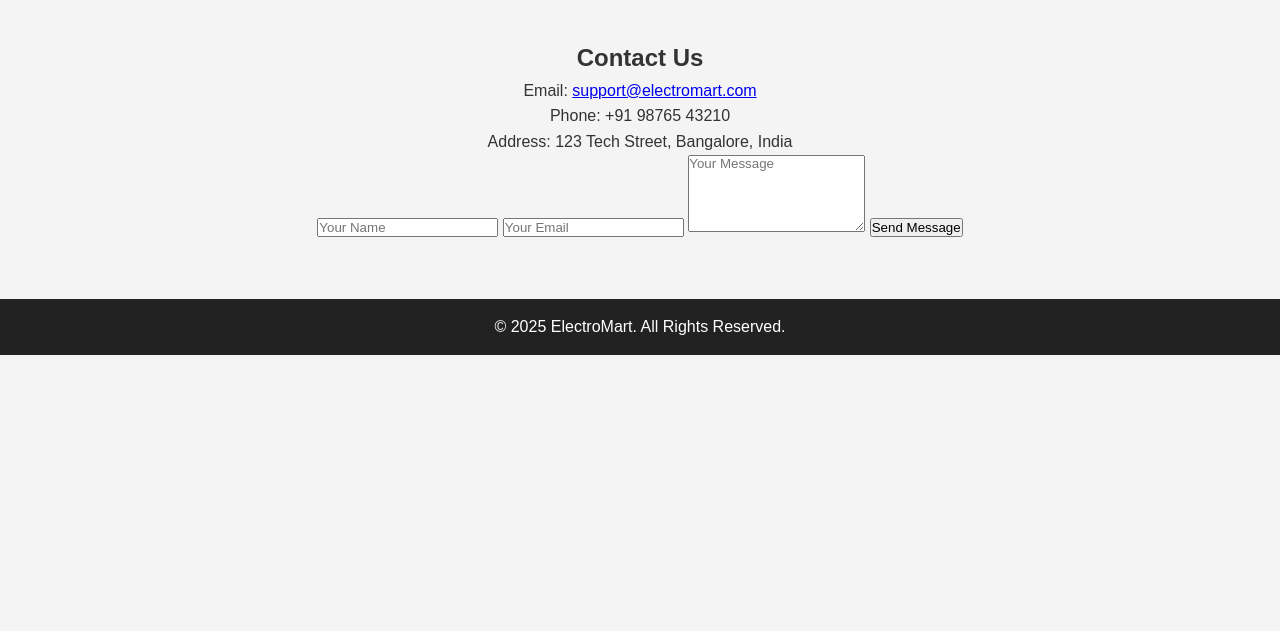
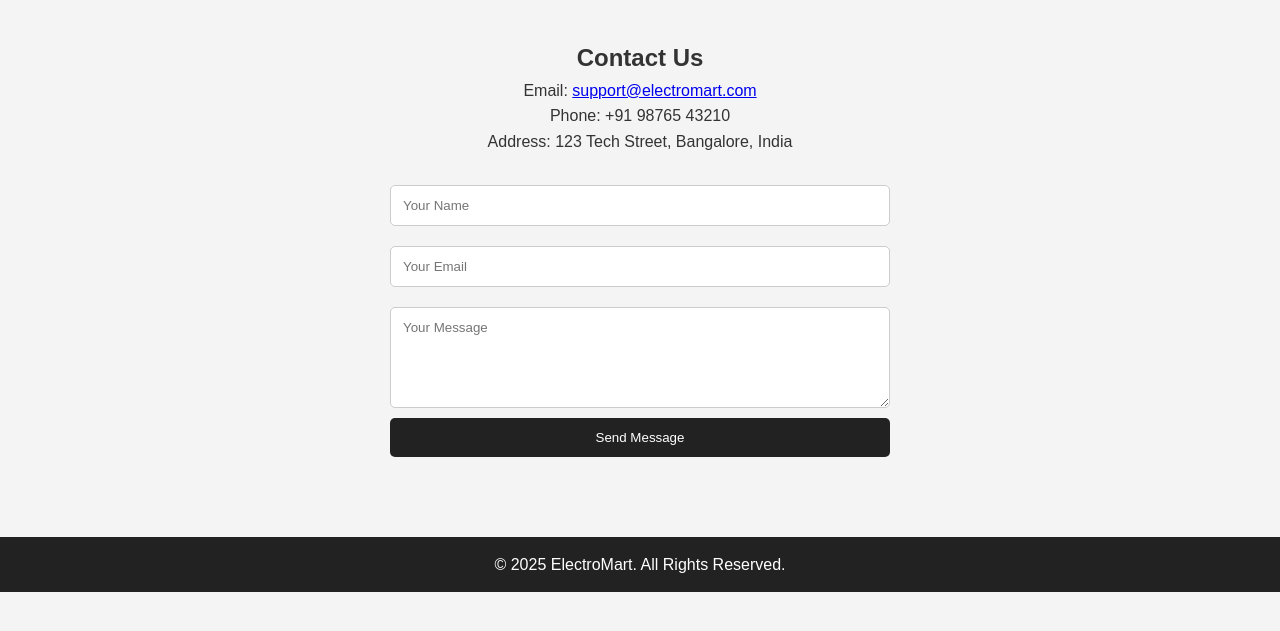
Before and after one commit to sharmilaqueen2004-dot/static-webpage-hosting, a plain HTML site: page contact.html in a window 1280 px wide. Shown: the part 69-700 px from the top of the page. Drawn offline with Linux system fonts and the light colour scheme.

Commit message:
Update style.css

```diff
--- a/style.css
+++ b/style.css
@@ -26,6 +26,35 @@
   font-size: 24px;
   font-weight: bold;
 }
+/* Contact Form */
+.contact-form {
+  max-width: 500px;
+  margin: 20px auto;
+  display: flex;
+  flex-direction: column;
+}
+
+.contact-form input,
+.contact-form textarea {
+  margin: 10px 0;
+  padding: 12px;
+  border: 1px solid #ccc;
+  border-radius: 5px;
+}
+
+.contact-form button {
+  padding: 12px;
+  border: none;
+  background: #222;
+  color: white;
+  cursor: pointer;
+  border-radius: 5px;
+}
+
+.contact-form button:hover {
+  background: #f39c12;
+}
+
 
 header ul {
   list-style: none;
```
